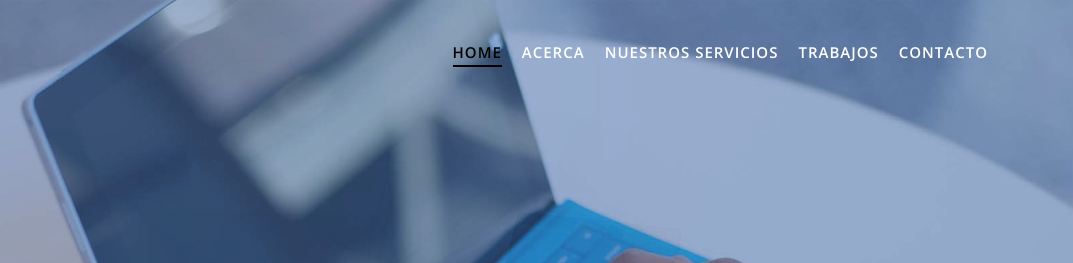
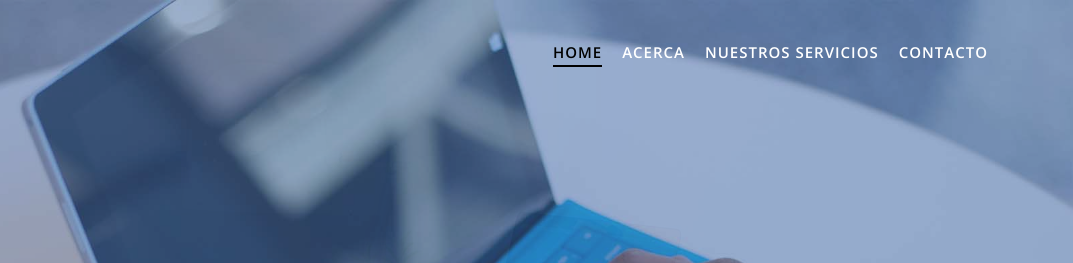
Before and after one commit to pynsoftware/pynsoftware.github.io, a plain HTML site: page index.html in a window 1280 px wide. Shown: the top 263 px of the page, 207-1280 px from the left. Drawn offline with nearby package versions, Linux system fonts and the light colour scheme; a script that the page names is missing.

Commit message:
Update index.html

```diff
--- a/index.html
+++ b/index.html
@@ -38,7 +38,7 @@
                         <li class="menu-active"><a href="#header-carousel">Home</a></li>
                         <li><a href="#about">Acerca</a></li>
                         <li><a href="#services">Nuestros Servicios</a></li>
-                        <li><a href="#portfolio">Trabajos</a></li>
+                        <!--   <li><a href="#portfolio">Trabajos</a></li>    -->
                         <li><a href="#contact">Contacto</a></li>
                     </ul>
                 </nav>
```
